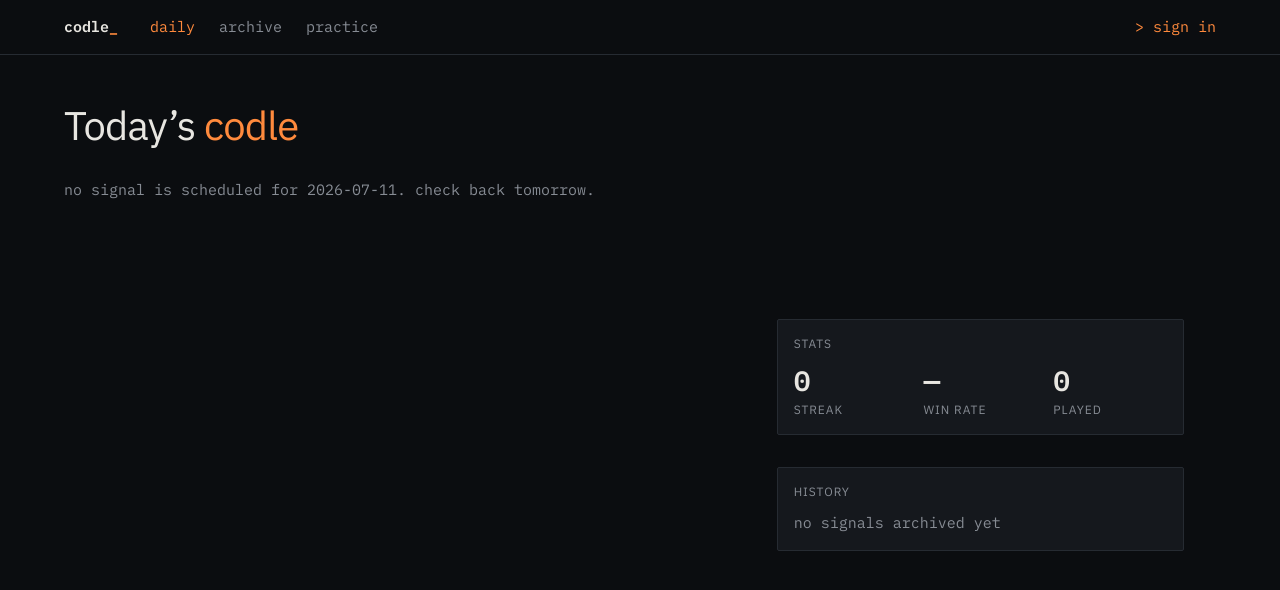
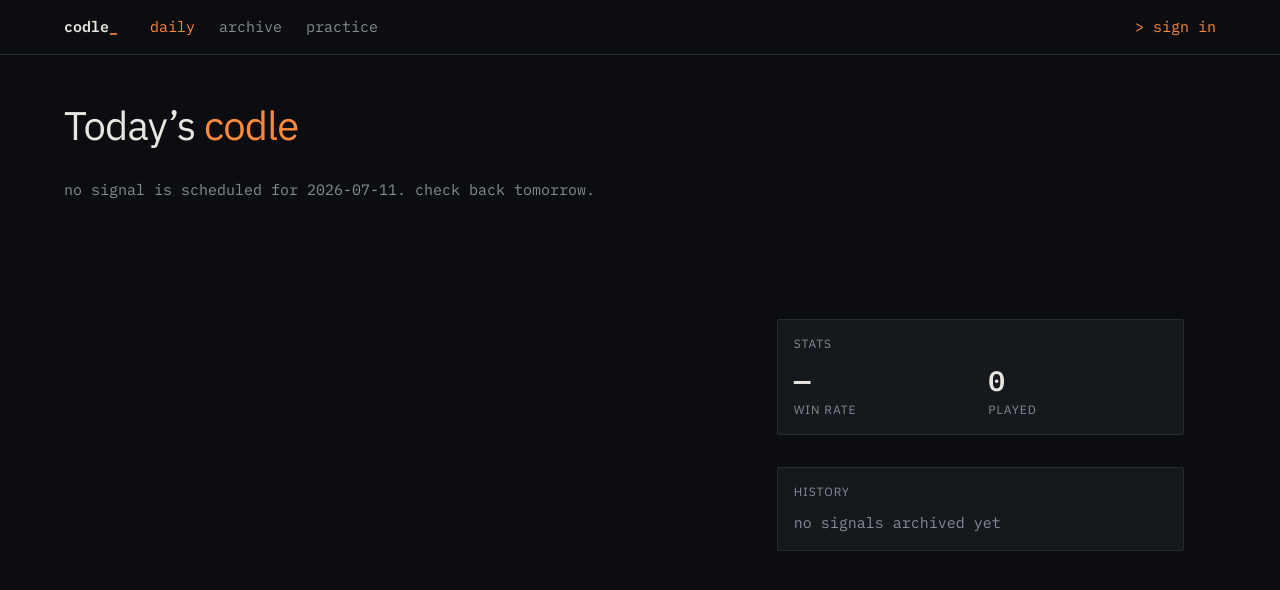
Before and after one commit to anishdpatel28/codle, a React (Vite) app: page / in a window 1280 px wide. Shown: the top 590 px of the page. Built offline with nearby package versions, Linux system fonts and the light colour scheme; no server answers; the database is empty.

Commit message:
feat: remove streak from stats and schema

```diff
--- a/src/components/StatsBlock.tsx
+++ b/src/components/StatsBlock.tsx
@@ -1,4 +1,4 @@
-// Streak / win-rate readout in mono numerals. Subordinate to the log panel.
+// Win-rate readout in mono numerals. Subordinate to the log panel.
 
 import type { Stats } from '../data/stats';
 
@@ -12,7 +12,6 @@ function pct(n: number): string {
 
 export function StatsBlock({ stats }: Props) {
   const cells = [
-    { label: 'Streak', value: String(stats.currentStreak) },
     { label: 'Win rate', value: stats.played ? pct(stats.winRate) : '—' },
     { label: 'Played', value: String(stats.played) },
   ];
@@ -20,7 +19,7 @@ export function StatsBlock({ stats }: Props) {
   return (
     <section className="rounded-[2px] border border-hairline bg-surface p-4">
       <h2 className="mb-3 font-sans text-meta uppercase text-muted">Stats</h2>
-      <div className="grid grid-cols-3 gap-4">
+      <div className="grid grid-cols-2 gap-4">
         {cells.map((c) => (
           <div key={c.label} className="flex flex-col gap-1">
             <span className="font-mono text-mono-lg font-semibold text-primary">{c.value}</span>
--- a/src/data/stats.ts
+++ b/src/data/stats.ts
@@ -1,10 +1,9 @@
-// Pure derivation of streak/win-rate stats from a user's daily scores.
+// Pure derivation of win-rate stats from a user's daily scores.
 // Practice results never reach here (queries excludes them).
 
 import type { DailyTerm, Score } from './types';
 
 export interface Stats {
-  currentStreak: number;
   played: number;
   wins: number;
   winRate: number; // 0..1
@@ -27,21 +26,7 @@ export function computeStats(
     if (s.solved) wins += 1;
   }
 
-  // Current streak: consecutive solved days from the most recent, tolerating a
-  // not-yet-played today so the streak doesn't reset before you play.
-  let currentStreak = 0;
-  for (let i = 0; i < terms.length; i++) {
-    const s = scores[terms[i].id];
-    if (!s) {
-      if (i === 0) continue; // today not played yet — keep looking back
-      break;
-    }
-    if (s.solved) currentStreak += 1;
-    else break;
-  }
-
   return {
-    currentStreak,
     played,
     wins,
     winRate: played === 0 ? 0 : wins / played,
```
Also changed, not shown: 2 other files (tests, documents, lock files or other folders).
